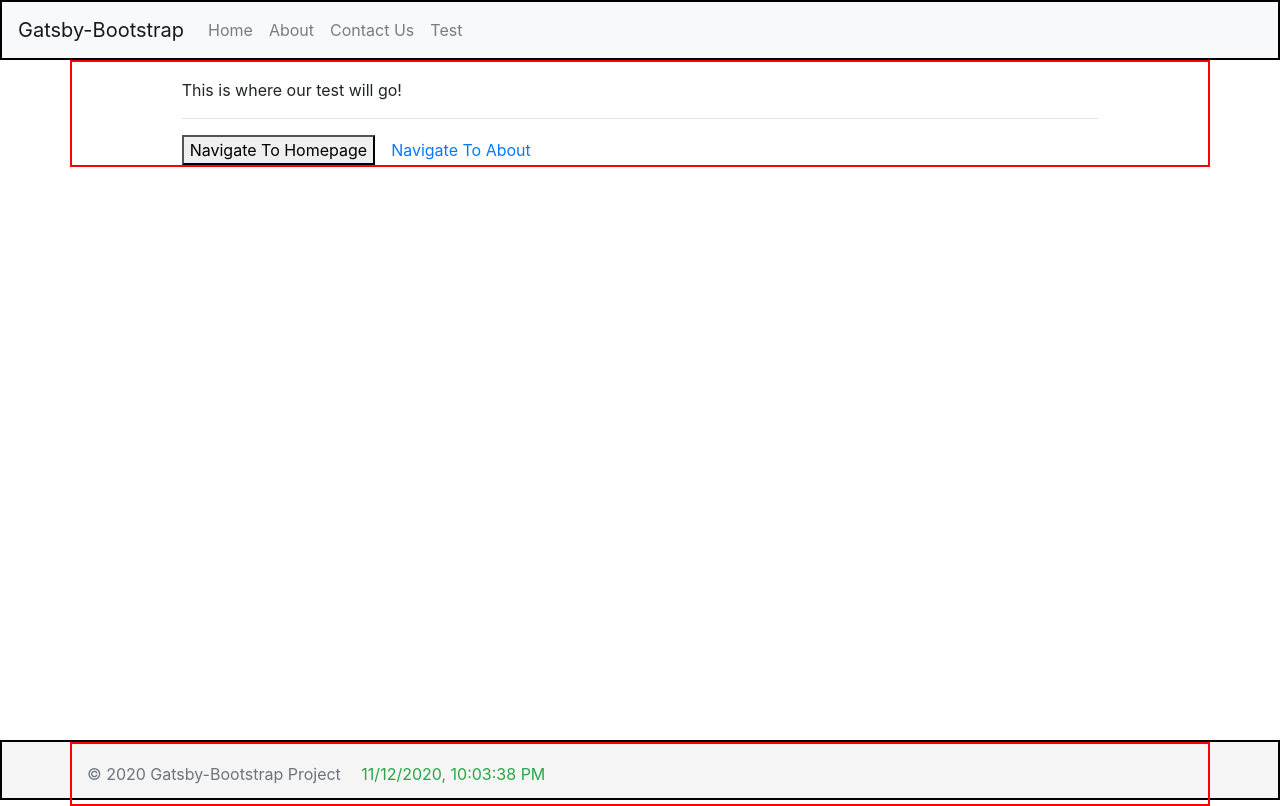
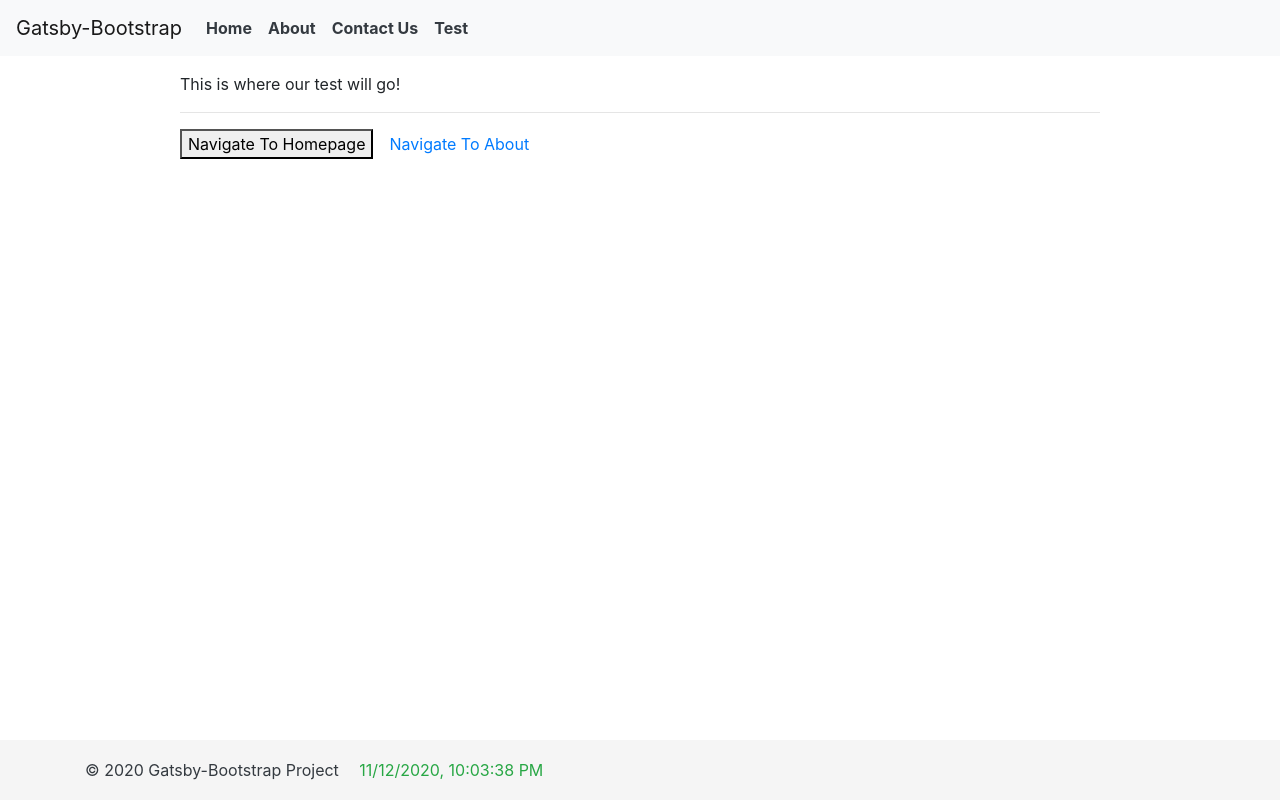
Before and after one commit to pavelklos/gatsby-netlify, a Gatsby site: page /test in a window 1280 px wide. Built offline with nearby package versions, Linux system fonts and the light colour scheme; Gatsby itself is replaced by a stand-in of ours.

Commit message:
accessibility improvements

```diff
--- a/src/components/Footer.js
+++ b/src/components/Footer.js
@@ -4,7 +4,7 @@ import footerStyles from './Footer.module.css'
 const Footer = () => (
   <footer className={footerStyles.footer}>
     <div className="container">
-      <span className="text-muted">© {new Date().getFullYear()} Gatsby-Bootstrap Project</span>
+      <span className="text-dark">© {new Date().getFullYear()} Gatsby-Bootstrap Project</span>
       &nbsp;
       <span className="text-success pl-3">{new Date().toLocaleString()}</span>
     </div>
--- a/src/components/Header.js
+++ b/src/components/Header.js
@@ -13,10 +13,11 @@ export default (props) => (
     <Navbar.Toggle aria-controls="basic-navbar-nav" />
     <Navbar.Collapse id="basic-navbar-nav">
       <Nav className="mr-auto">
-        <Nav.Link as={Link} to="/">Home</Nav.Link>
-        <Nav.Link as={Link} to="/about/">About</Nav.Link>
-        <Nav.Link as={Link} to="/contact/">Contact Us</Nav.Link>
-        <Nav.Link as={Link} to="/test/">Test</Nav.Link>
+        <Nav.Link as={Link} to="/"><b className="text-dark">Home</b></Nav.Link>
+        <Nav.Link as={Link} to="/about/"><b className="text-dark">About</b></Nav.Link>
+        <Nav.Link as={Link} to="/contact/"><b className="text-dark">Contact Us</b></Nav.Link>
+        <Nav.Link as={Link} to="/test/"><b className="text-dark">Test</b></Nav.Link>
+
         {/* <Nav.Link href="#home">Home</Nav.Link>
         <Nav.Link href="#link">Link</Nav.Link> */}
         {/* <NavDropdown title="Dropdown" id="basic-nav-dropdown">
--- a/src/components/Post.js
+++ b/src/components/Post.js
@@ -14,7 +14,7 @@ const Post = (props) => (
         {/* <Card.Text>{props.excerpt}</Card.Text> */}
         <Card.Text dangerouslySetInnerHTML={{ __html: props.excerpt }} />
         {/* <Button variant="primary" href={props.readMore}>Read More...</Button> */}
-        <Button variant="primary" as={Link} to={props.readMore}>Read More...</Button>
+        <Button variant="warning" as={Link} to={props.readMore}>Read More...</Button>
         {/* <button onClick={() => navigate("/")}> */}
       </Card.Body>
     </Card >
--- a/src/pages/index.js
+++ b/src/pages/index.js
@@ -54,7 +54,7 @@ export default ({ data }) => { // props.data from graphql
         title="This is our second post"
         excerpt="We are writing something to be displayed in our excerpt"
         readMore='#'
-      />'
+      />
       {/* This is where our content will go! */}
       {/* <h1>First Gatsby Project</h1> */}
       {/* <a href="http://google.com">Go to Google</a> */}
--- a/src/styles/global.css
+++ b/src/styles/global.css
@@ -8,19 +8,19 @@ body {
   padding-bottom: 60px;
 }
 .container {
-  border: 2px solid red;
+  /* border: 2px solid red; */
   /* margin: 2px; */
 }
 form {
-  border: 2px solid blue;
+  /* border: 2px solid blue; */
 }
 .card {
-  border: 2px solid mediumseagreen !important;
+  /* border: 2px solid mediumseagreen !important; */
   background-color: honeydew !important;
 }
 .card-title {
   color: mediumseagreen;
 }
 nav, footer {
-  border: 2px solid black !important;
+  /* border: 2px solid black !important; */
 }
```
